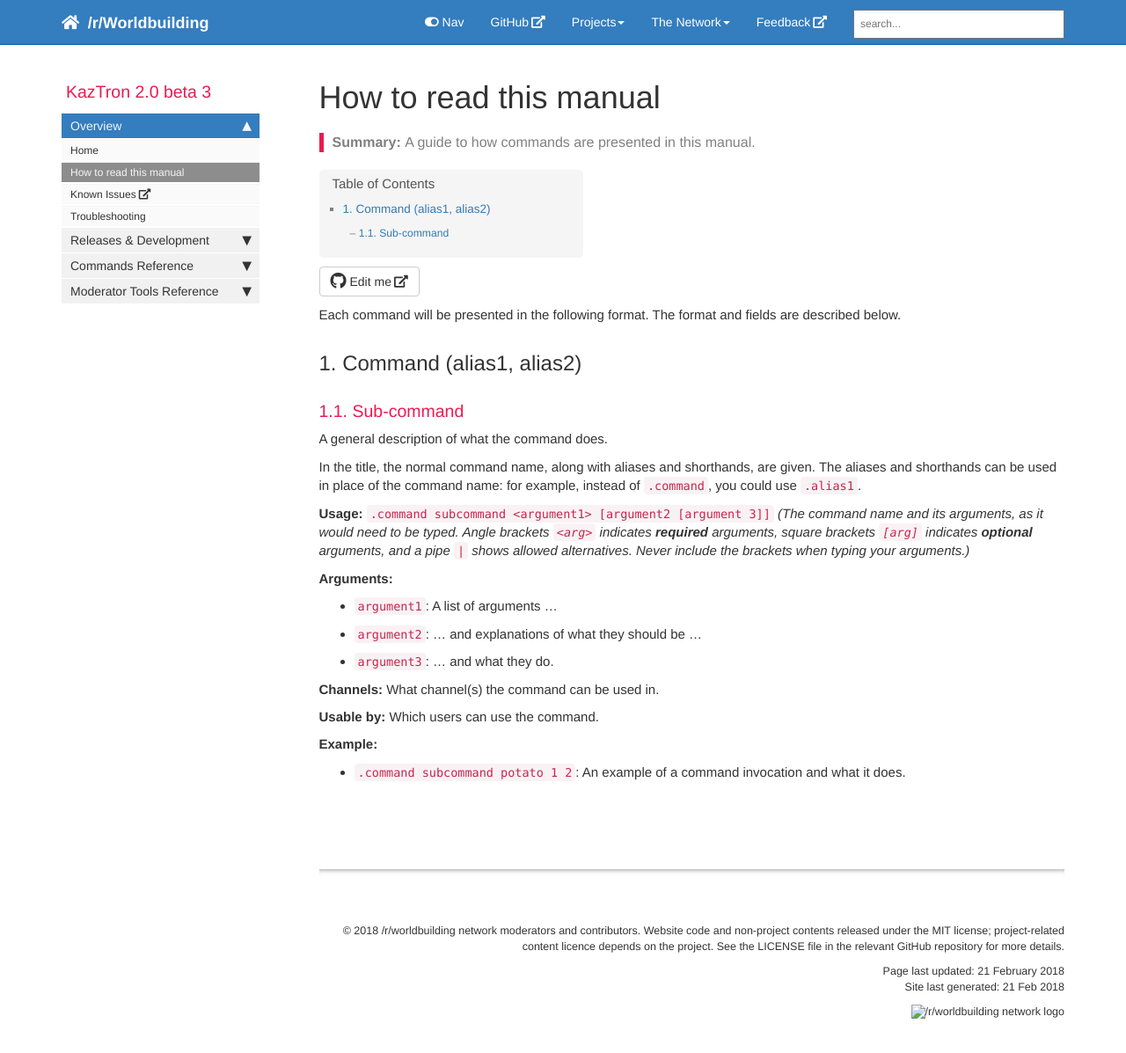
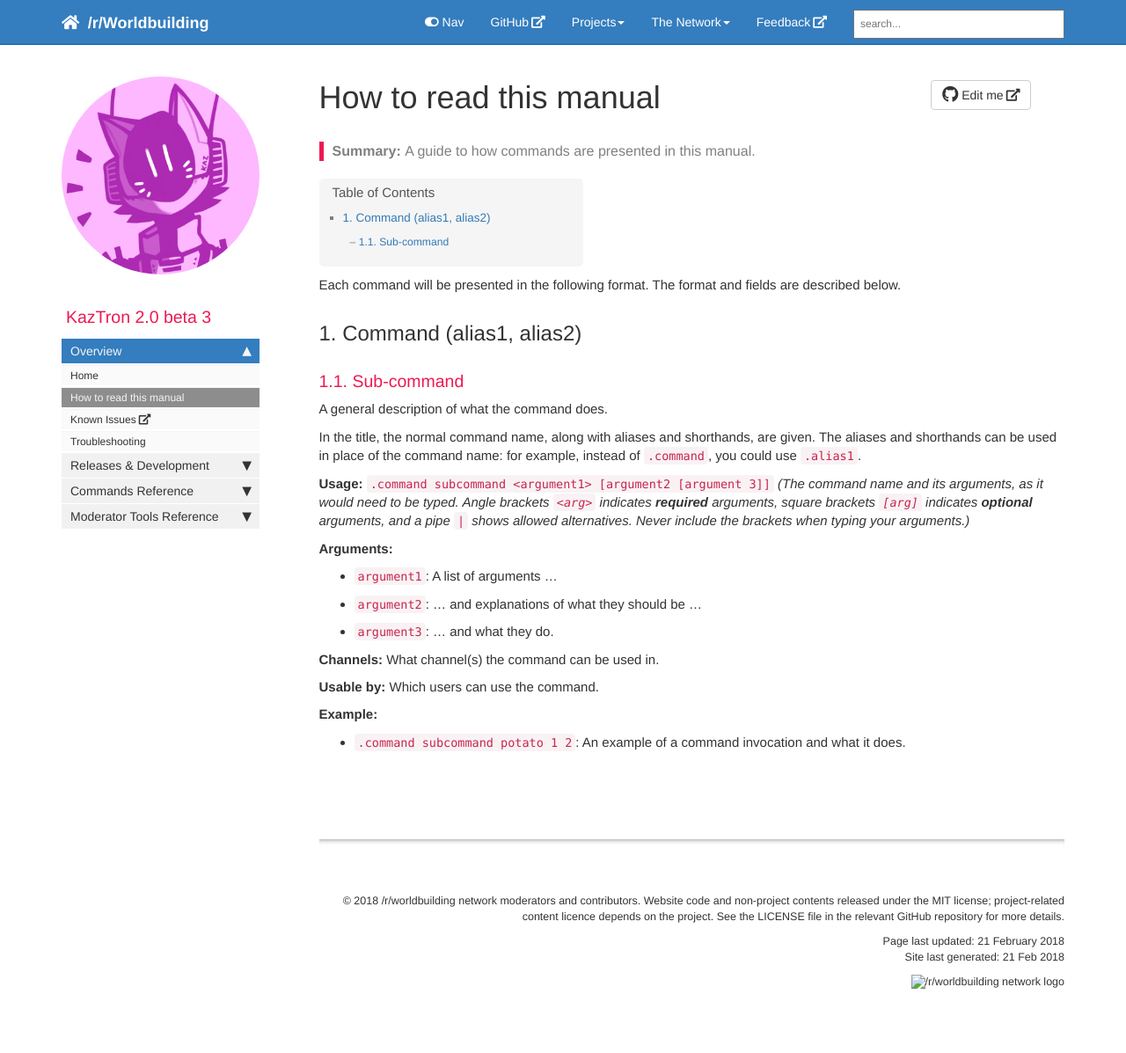
Before and after one commit to Worldbuilding/worldbuilding.github.io, a Jekyll site: the page built from kaztron/about-manual.md, in a window 1280 px wide and 1220 px high. Shown: the top 1197 px of the window at 88% size. Built offline with Jekyll 4.4.1, drawn with Linux system fonts in a browser that asks for light colours; nearby versions of some CDN libraries; comment, search, counter and statistics services are not loaded.

Commit message:
Add kaztron head image, fix github edit link and adjust design

```diff
--- a/_data/sidebars/kaztron.yaml
+++ b/_data/sidebars/kaztron.yaml
@@ -4,6 +4,7 @@ entries:
 - title: sidebar
   product: KazTron
   version: 2.0 beta 3
+  head_image: kaztron.png
   folders:
 
   - title: Overview
--- a/_layouts/page.html
+++ b/_layouts/page.html
@@ -2,9 +2,33 @@
 layout: default
 ---
 
+{% if site.github_editme_path or site.gitlab_editme_path %}
+<div class="post-header row">
+   <h1 class="post-title-main col-md-9 col-sm-12">{{ page.title }}</h1>
+
+    <div class="col-md-3 col-sm-12 text-center">
+        {% comment %}Check if it's a file or directory. If it's a file, append the "/index.html" file.{% endcomment %}
+        {% assign url_file_part = page.url | split: '/' | last %}
+        {% assign s_page_url = page.url %}
+        {% unless url_file_part and url_file_part contains '.html' %}
+            {% if s_page_url.last != '/' %}{% assign s_pageE_url = s_page_url | append: "/" %}{% endif %}
+            {% assign s_page_url = s_page_url | append: "index.html" %}
+        {% endunless %}
+        {% assign s_edit_url = s_page_url | remove: ".html" | append: ".md" | prepend: page.folder %}
+        {% if site.github_editme_path %}
+            <a target="_blank" href="https://github.com/{{site.github_editme_path}}{{ s_edit_url }}" class="btn btn-default githubEditButton" role="button"><i class="fab fa-github fa-lg"></i> Edit me</a>
+        {% endif %}
+        {% if site.gitlab_editme_path %}
+            <a target="_blank" href="https://gitlab.com/{{site.gitlab_editme_path}}{{ s_edit_url }}" class="btn btn-default githubEditButton" role="button"><i class="fab fa-gitlab fa-lg"></i> Edit me</a>
+        {% endif %}
+    </div>
+
+</div>
+{% else %}
 <div class="post-header">
    <h1 class="post-title-main">{{ page.title }}</h1>
 </div>
+{% endif %}
 
 {% if page.simple_map == true %}
 
@@ -30,27 +54,13 @@ layout: default
 
 <div class="post-content">
 
-   {% if page.summary %}
-    <div class="summary">{{page.summary}}</div>
-   {% endif %}
+    {% if page.summary %}
+        <div class="summary">{{page.summary}}</div>
+    {% endif %}
 
     {% unless page.toc == false %}
     {% include toc.html %}
     {% endunless %}
-
-
-    {% if site.github_editme_path %}
-
-    <a target="_blank" href="https://github.com/{{site.github_editme_path}}{% unless page.url contains "index.html" %}pages/{% endunless %}{{page.folder}}{{page.url | remove: ".html" | append: ".md"}}" class="btn btn-default githubEditButton" role="button"><i class="fab fa-github fa-lg"></i> Edit me</a>
-
-    {% endif %}
-
-
-    {% if site.gitlab_editme_path %}
-
-    <a target="_blank" href="https://github.com/{{site.gitlab_editme_path}}{% unless page.url contains "index.html" %}pages/{% endunless %}{{page.folder}}{{page.url | remove: ".html" | append: ".md"}}" class="btn btn-default githubEditButton" role="button"><i class="fa fa-gitlab fa-lg"></i> Edit me</a>
-
-    {% endif %}
 
   {{content}}
 
--- a/css/worldbuilding.css
+++ b/css/worldbuilding.css
@@ -5,3 +5,16 @@
     margin: 0;
     padding: 0;
 }
+
+.sidebarImage img {
+    height: 15em;
+    width: 15em;
+    border-radius: 50%;
+    margin: 1em 0;
+    padding: 0;
+}
+
+.btn.githubEditButton {
+    margin-top: 20px;
+    margin-bottom: 10px;
+}
```
